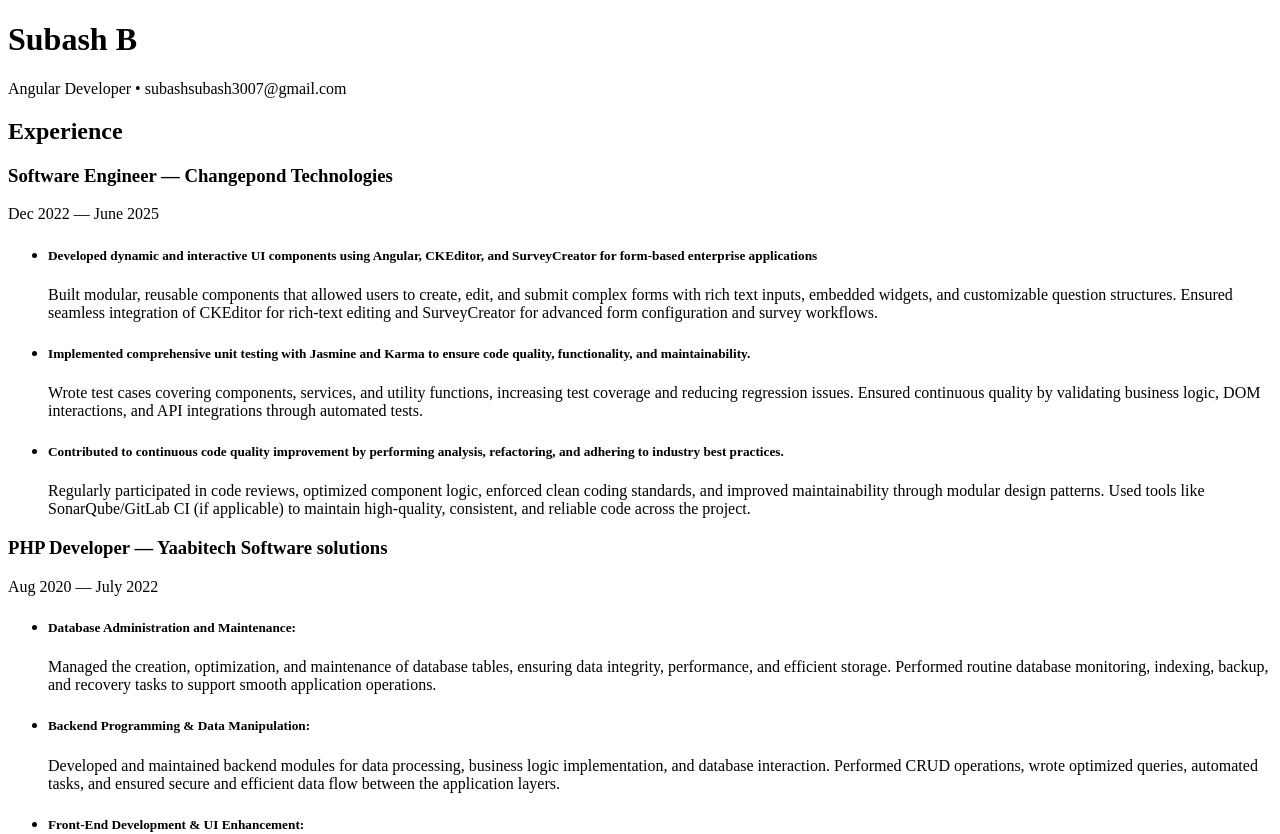
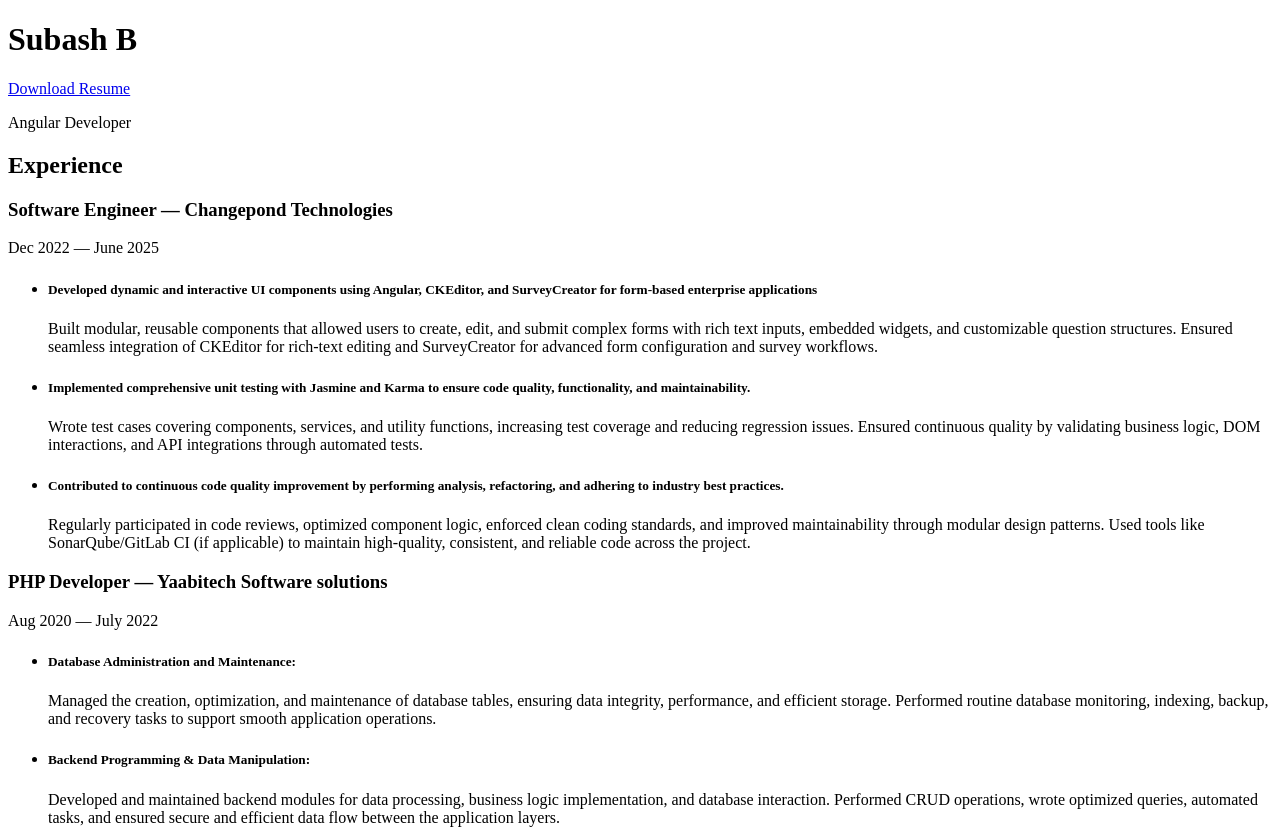
Before and after one commit to subash-balakrishnan/MyResume, an Angular app: page / in a window 1280 px wide. Shown: the top 834 px of the page. Built offline with nearby package versions, Linux system fonts and the light colour scheme.

Commit message:
Resume  and package json changes

```diff
--- a/package.json
+++ b/package.json
@@ -6,6 +6,7 @@
     "start": "ng serve",
     "build": "ng build",
     "watch": "ng build --watch --configuration development",
+    "prod": "ng build --configuration production",
     "test": "ng test",
     "serve:ssr:MyResume": "node dist/my-resume/server/server.mjs"
   },
--- a/src/app/app.component.html
+++ b/src/app/app.component.html
@@ -1,13 +1,9 @@
-<main class="container">
+<main>
+  <div class="container">
     <header>
-    <h1>Subash B</h1>
-    <p>Angular Developer • subashsubash3007&#64;gmail.com</p>
-    <!-- <p>
-      Frontend Developer • subashsubash3007&#64;gmail.com •
-      <a href="https://github.com/" target="_blank">
-      </a>
-    </p> -->
-
+      <h1>Subash B</h1><a href="assets/My_Resume.pdf" download>Download Resume</a>
+      <p>Angular Developer</p>
+      <!-- <p>subashsubash3007&#64;gmail.com</p> -->
     </header>
 
     <section id="experience">
@@ -17,10 +13,12 @@
         <p>Dec 2022 — June 2025</p>
         <ul>
           <li>
-          <h5>Developed dynamic and interactive UI components using Angular, CKEditor, and SurveyCreator for form-based
+            <h5>Developed dynamic and interactive UI components using Angular, CKEditor, and SurveyCreator for
+              form-based
               enterprise applications</h5>
             Built modular, reusable components that allowed users to create, edit, and submit complex forms with rich
-          text inputs, embedded widgets, and customizable question structures. Ensured seamless integration of CKEditor
+            text inputs, embedded widgets, and customizable question structures. Ensured seamless integration of
+            CKEditor
             for rich-text editing and SurveyCreator for advanced form configuration and survey workflows.
           </li>
 
@@ -35,7 +33,8 @@
             <h5>Contributed to continuous code quality improvement by performing analysis, refactoring, and adhering to
               industry best practices.</h5>
             Regularly participated in code reviews, optimized component logic, enforced clean coding standards, and
-          improved maintainability through modular design patterns. Used tools like SonarQube/GitLab CI (if applicable)
+            improved maintainability through modular design patterns. Used tools like SonarQube/GitLab CI (if
+            applicable)
             to maintain high-quality, consistent, and reliable code across the project.
           </li>
         </ul>
@@ -46,8 +45,10 @@
         <ul>
           <li>
             <h5>Database Administration and Maintenance:</h5>
-          Managed the creation, optimization, and maintenance of database tables, ensuring data integrity, performance,
-          and efficient storage. Performed routine database monitoring, indexing, backup, and recovery tasks to support
+            Managed the creation, optimization, and maintenance of database tables, ensuring data integrity,
+            performance,
+            and efficient storage. Performed routine database monitoring, indexing, backup, and recovery tasks to
+            support
             smooth application operations.
           </li>
           <li>
@@ -59,7 +60,8 @@
           <li>
             <h5>Front-End Development & UI Enhancement:</h5>
             Designed and implemented user-friendly front-end interfaces with clean layouts and responsive components.
-          Improved the overall appearance, usability, and accessibility of the application by applying modern UI/UX best
+            Improved the overall appearance, usability, and accessibility of the application by applying modern UI/UX
+            best
             practices and optimizing front-end code.
           </li>
         </ul>
@@ -69,4 +71,5 @@
     <footer>
       <a href="assets/My_Resume.pdf" download>Download Resume</a>
     </footer>
+  </div>
 </main>
```
Lines whose indentation alone changed are shown as unchanged.
